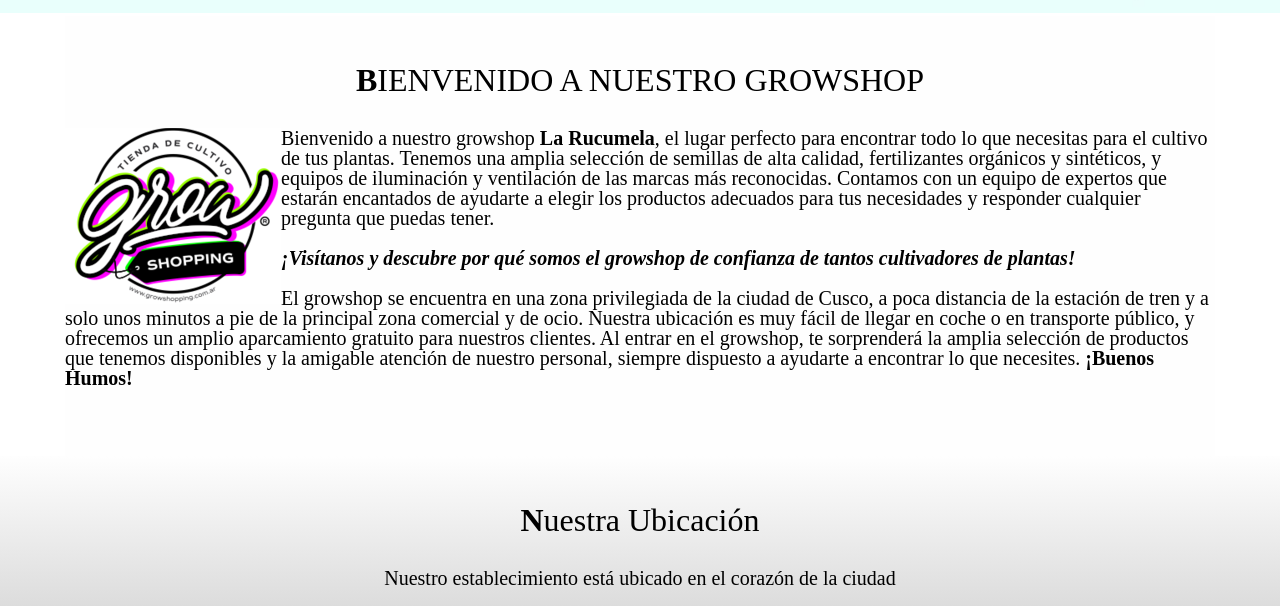
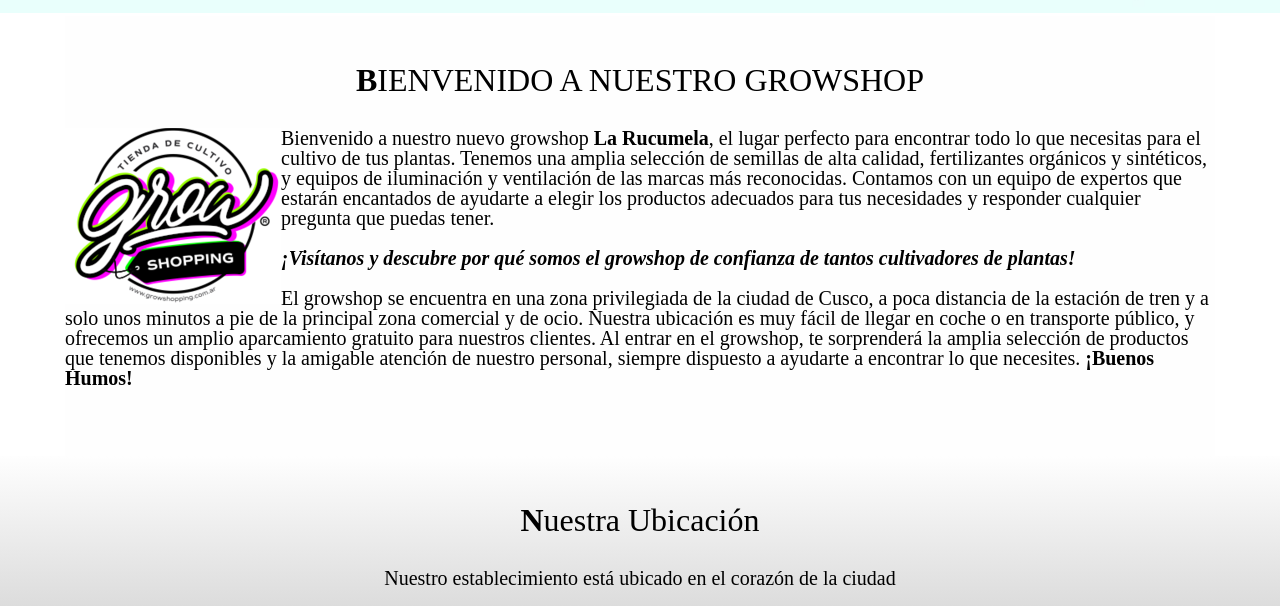
Before and after one commit to YairFJ/Alura-git, a plain HTML site: page index.html in a window 1280 px wide. Shown: the part 960-1566 px from the top of the page. Drawn offline with Linux system fonts and the light colour scheme; a web font is replaced by a local one.

Commit message:
index.html

```diff
--- a/index.html
+++ b/index.html
@@ -39,7 +39,7 @@
 
                 <img class="miniatura" src="img/mini.png" alt="miniatura-grow">
 
-                <p class="text">Bienvenido a nuestro growshop <strong>La Rucumela</strong>, el lugar perfecto para encontrar todo lo que necesitas para el cultivo
+                <p class="text">Bienvenido a nuestro nuevo growshop <strong>La Rucumela</strong>, el lugar perfecto para encontrar todo lo que necesitas para el cultivo
                     de tus plantas. Tenemos una amplia selección de semillas de alta calidad, fertilizantes orgánicos y
                     sintéticos, y equipos de iluminación y ventilación de las marcas más reconocidas. Contamos con un equipo de expertos que estarán encantados de ayudarte a elegir los productos adecuados para
                     tus necesidades y responder cualquier pregunta que puedas tener.<br><br>
```
